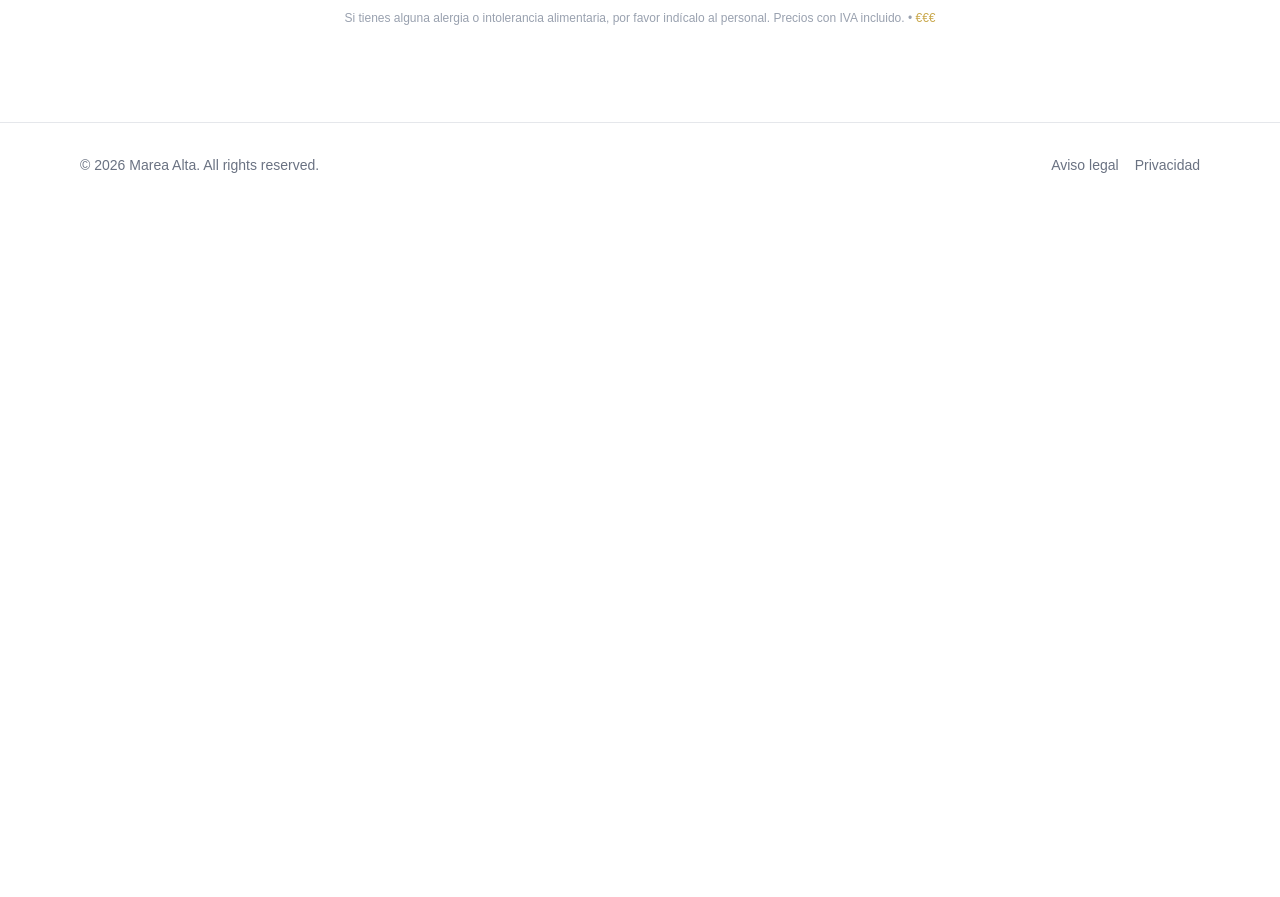
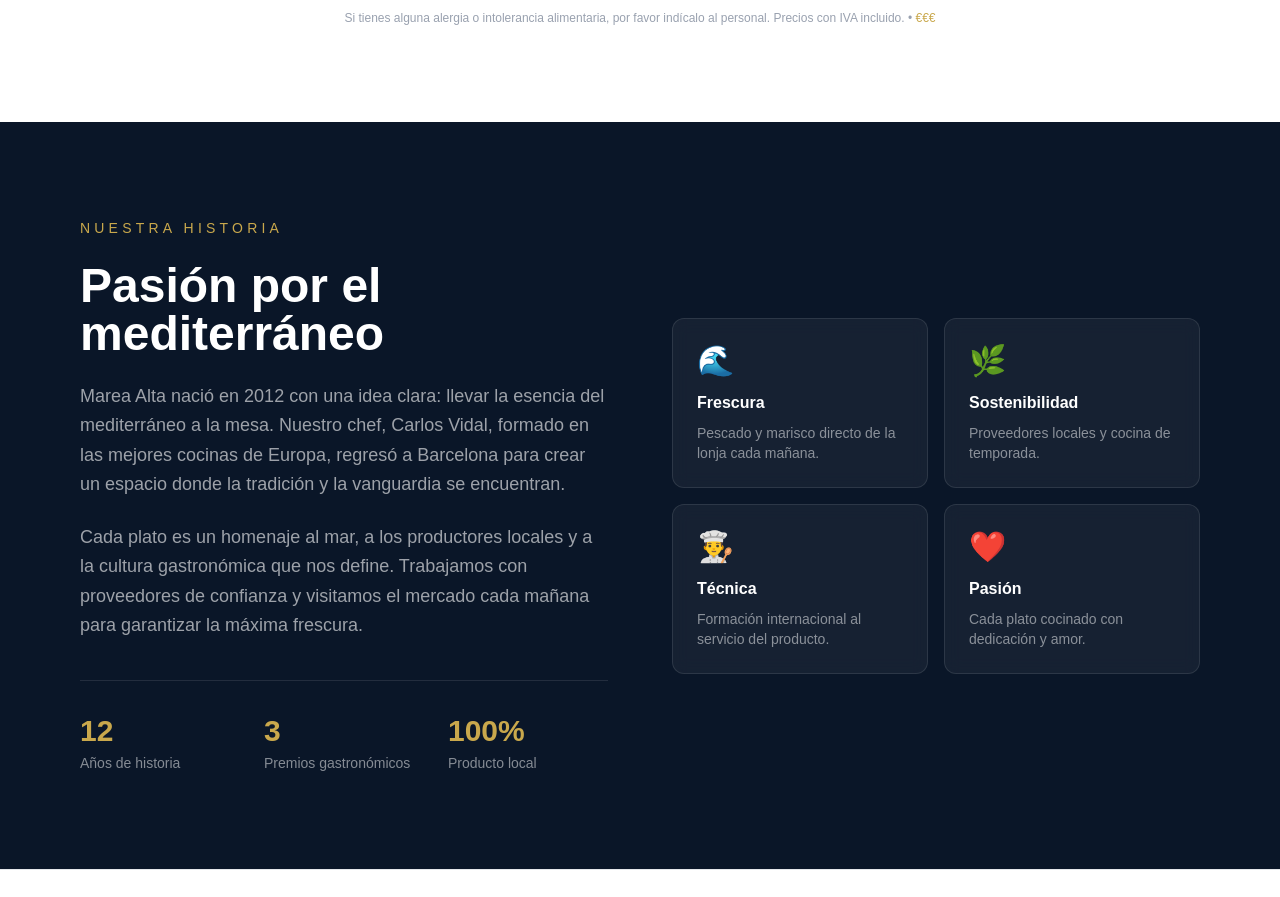
Before and after one commit to alvarorubio-dev/marea-alta, a Next.js app: page / in a window 1280 px wide. Shown: the part 1900-2797 px from the top of the page. Before the commit the page ends 2107 px from the top, so only its background shows below. Built offline with nearby package versions, Linux system fonts and the light colour scheme.

Commit message:
feat: add About section

```diff
--- a/src/app/page.tsx
+++ b/src/app/page.tsx
@@ -1,6 +1,7 @@
 import { JsonLd } from '@/components/ui'
 import { Hero } from '@/components/sections/hero'
 import { Menu } from '@/components/sections/menu'
+import { About } from '@/components/sections/about'
 import { siteConfig } from '@/config/site'
 
 export default function Home() {
@@ -32,6 +33,7 @@
       <JsonLd data={jsonLd} />
       <Hero />
       <Menu />
+      <About />
     </>
   )
 }
--- /dev/null
+++ b/src/components/sections/about.tsx
@@ -0,0 +1,82 @@
+export function About() {
+  return (
+    <section id="nosotros" className="bg-[#0a1628] py-24">
+      <div className="mx-auto max-w-6xl px-4">
+        <div className="grid gap-16 md:grid-cols-2 md:items-center">
+          {/* Texto */}
+          <div className="flex flex-col gap-6">
+            <p className="text-sm font-medium tracking-[0.3em] text-[#c9a84c] uppercase">
+              Nuestra historia
+            </p>
+            <h2 className="text-4xl font-bold text-white md:text-5xl">
+              Pasión por el
+              <br />
+              mediterráneo
+            </h2>
+            <p className="text-lg leading-relaxed text-white/60">
+              Marea Alta nació en 2012 con una idea clara: llevar la esencia del mediterráneo a la
+              mesa. Nuestro chef, Carlos Vidal, formado en las mejores cocinas de Europa, regresó a
+              Barcelona para crear un espacio donde la tradición y la vanguardia se encuentran.
+            </p>
+            <p className="text-lg leading-relaxed text-white/60">
+              Cada plato es un homenaje al mar, a los productores locales y a la cultura
+              gastronómica que nos define. Trabajamos con proveedores de confianza y visitamos el
+              mercado cada mañana para garantizar la máxima frescura.
+            </p>
+
+            {/* Stats */}
+            <div className="mt-4 grid grid-cols-3 gap-6 border-t border-white/10 pt-8">
+              <div>
+                <p className="text-3xl font-bold text-[#c9a84c]">12</p>
+                <p className="mt-1 text-sm text-white/50">Años de historia</p>
+              </div>
+              <div>
+                <p className="text-3xl font-bold text-[#c9a84c]">3</p>
+                <p className="mt-1 text-sm text-white/50">Premios gastronómicos</p>
+              </div>
+              <div>
+                <p className="text-3xl font-bold text-[#c9a84c]">100%</p>
+                <p className="mt-1 text-sm text-white/50">Producto local</p>
+              </div>
+            </div>
+          </div>
+
+          {/* Cards de valores */}
+          <div className="grid grid-cols-2 gap-4">
+            {[
+              {
+                icon: '🌊',
+                title: 'Frescura',
+                description: 'Pescado y marisco directo de la lonja cada mañana.',
+              },
+              {
+                icon: '🌿',
+                title: 'Sostenibilidad',
+                description: 'Proveedores locales y cocina de temporada.',
+              },
+              {
+                icon: '👨‍🍳',
+                title: 'Técnica',
+                description: 'Formación internacional al servicio del producto.',
+              },
+              {
+                icon: '❤️',
+                title: 'Pasión',
+                description: 'Cada plato cocinado con dedicación y amor.',
+              },
+            ].map((value) => (
+              <div
+                key={value.title}
+                className="rounded-xl border border-white/10 bg-white/5 p-6 backdrop-blur-sm"
+              >
+                <p className="text-3xl">{value.icon}</p>
+                <h3 className="mt-3 font-semibold text-white">{value.title}</h3>
+                <p className="mt-2 text-sm text-white/50">{value.description}</p>
+              </div>
+            ))}
+          </div>
+        </div>
+      </div>
+    </section>
+  )
+}
```
